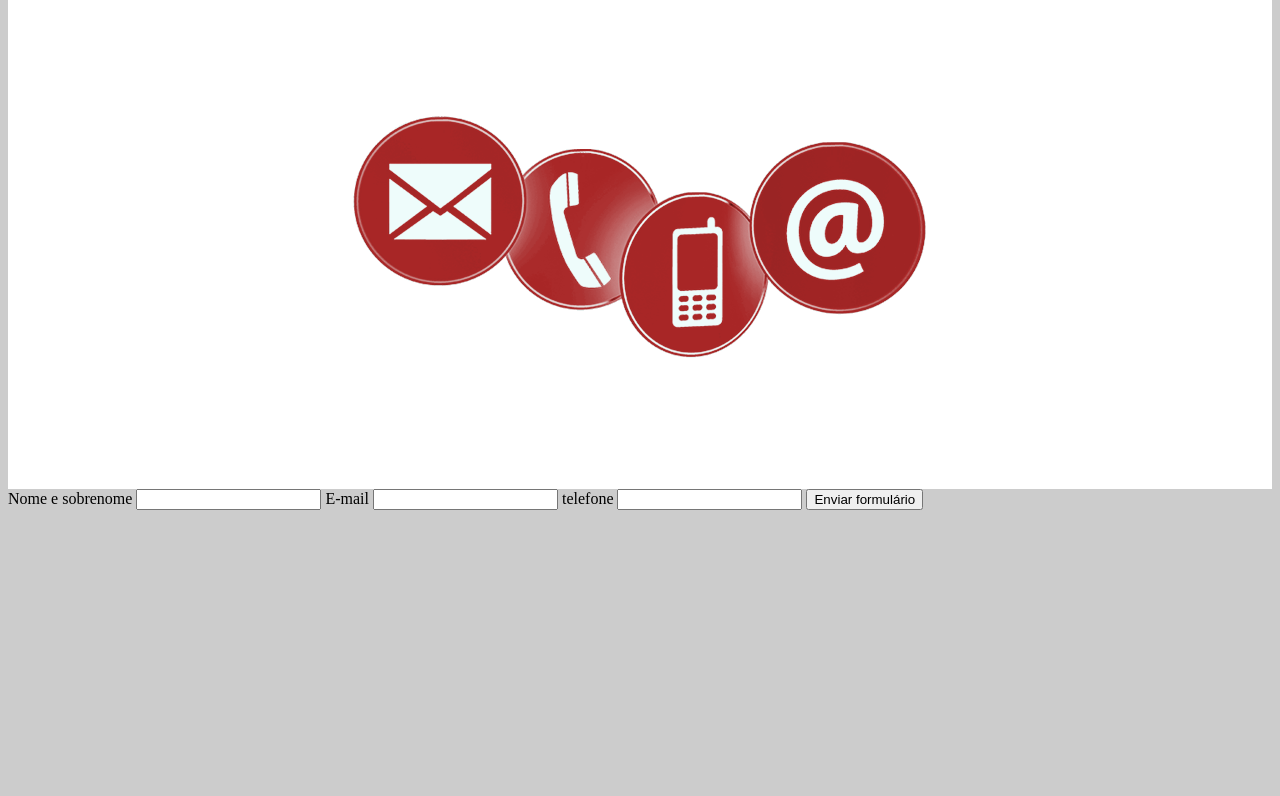
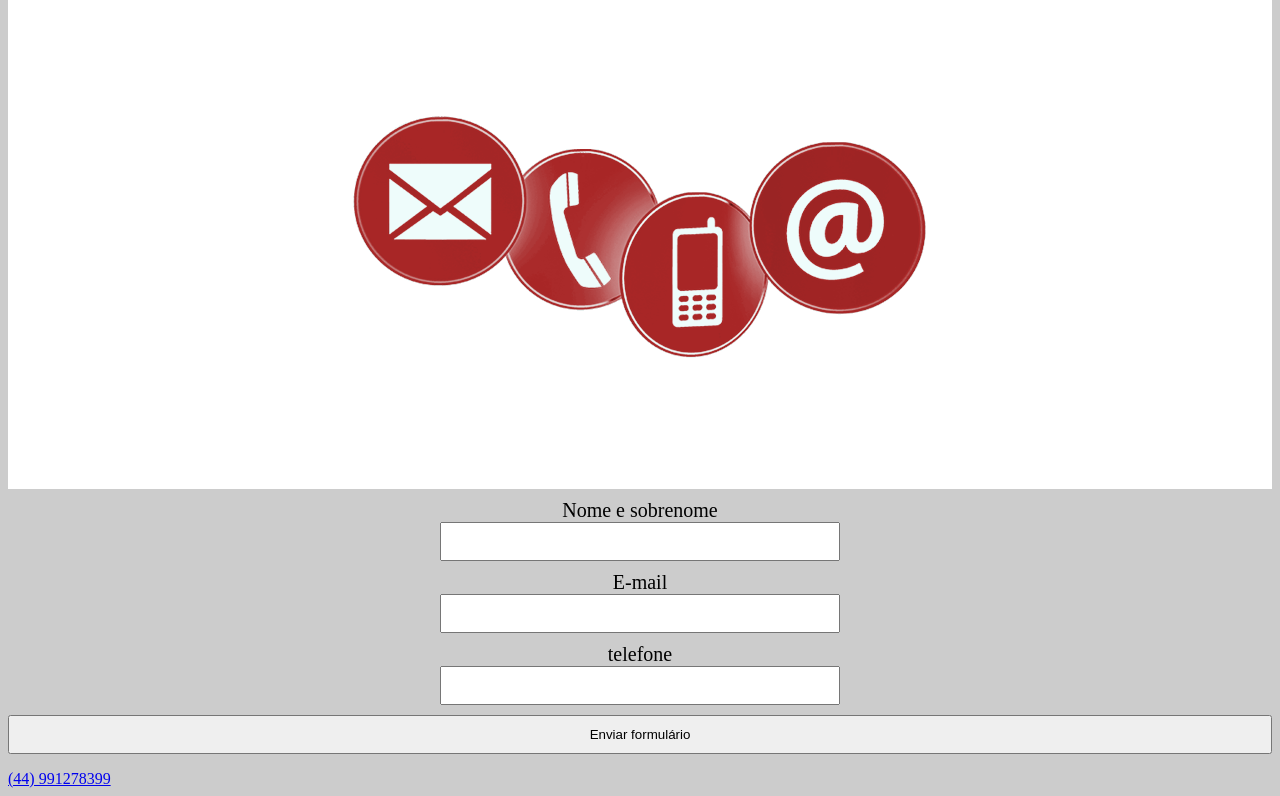
Before and after one commit to ReiSalan94/2front24, a plain HTML site: page contato.html in a window 1280 px wide. Shown: the part 178-974 px from the top of the page. Before the commit the page ends 800 px from the top, so only its background shows below. Drawn offline with Linux system fonts and the light colour scheme.

Commit message:
Add files via upload

```diff
--- a/contato.html
+++ b/contato.html
@@ -1,10 +1,13 @@
 <html>
+
 <head>
   <meta charset="UTF-8">
   <title>Contato - Barbearia</title>
 
-    <link rel="stylesheet" type="text/css" href="style.css"> <link rel="stylesheet" href="produtos.css">
+  <link rel="stylesheet" type="text/css" href="style.css">
+  <link rel="stylesheet" href="produtos.css">
 </head>
+
 <body>
   <header>
     <h1>Barbearia Gonçalves</h1>
@@ -50,6 +53,13 @@
 
       <input type="button" value="Enviar formulário">
     </form>
+
+    <div class="whatsapp">
+      <a href="http://wa.me/5544991278399">
+        (44) 991278399
+      </a>
+    </div>
   </main>
 </body>
+
 </html>
--- a/style.css
+++ b/style.css
@@ -73,3 +73,19 @@ header ul li a{
     width: 100%;
     height: 200px;
 }
+form label{
+  display: block;
+}
+form {
+  text-align: center;
+}
+form label{
+width: 400px;
+margin: 10px auto;
+font-size: 20px;
+
+}
+form input{
+  width: 100%;
+  padding: 10px 0;
+}
```
Lines whose indentation alone changed are shown as unchanged.
